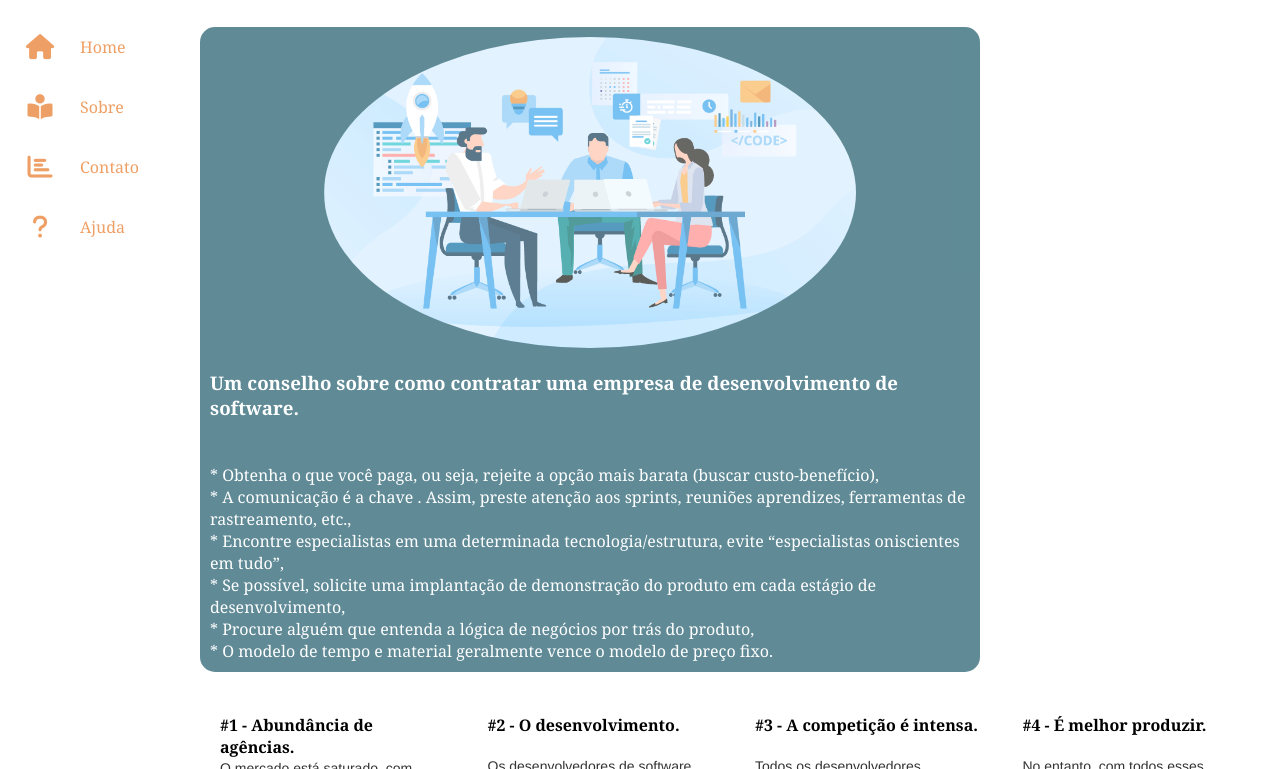
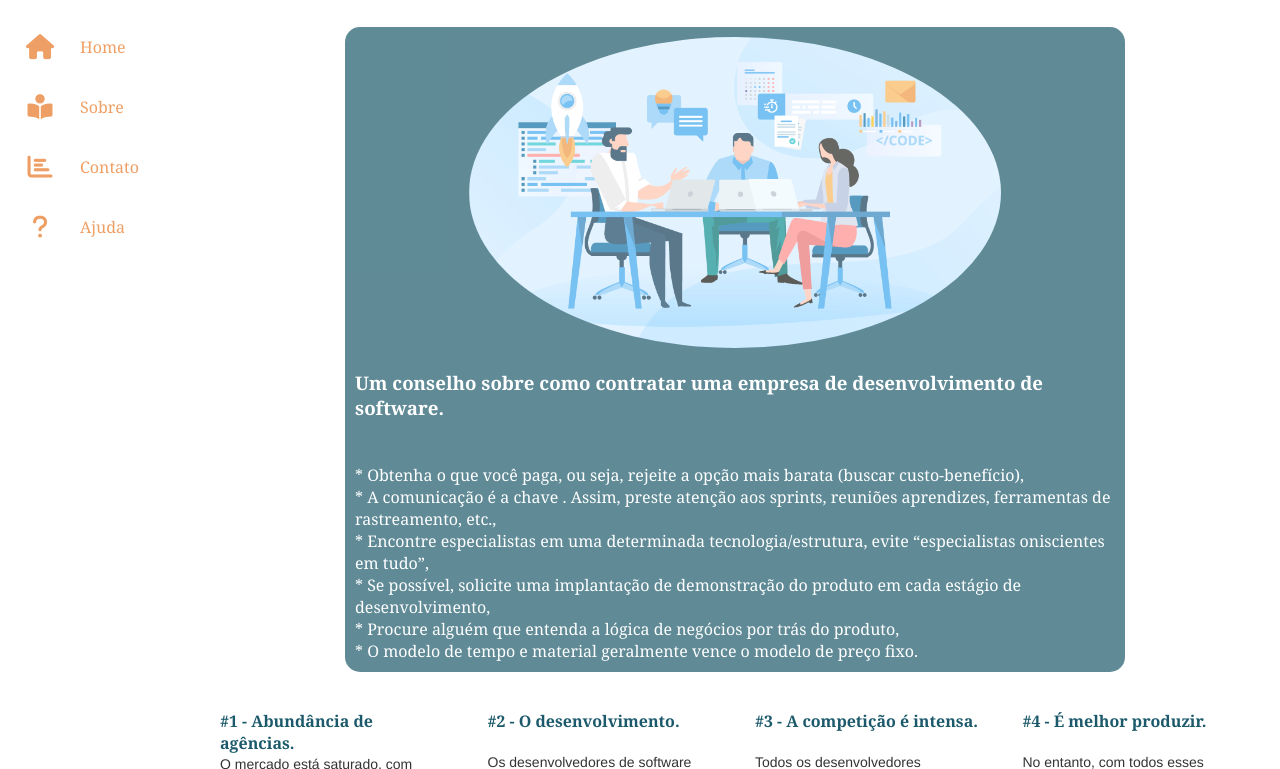
Before and after one commit to retoso/RSoftwareBR.github.io, a plain HTML site: page index.html in a window 1280 px wide. Shown: the part 43-812 px from the top of the page. Drawn offline with Linux system fonts and the light colour scheme.

Commit message:
ajustes no ccs do index

```diff
--- a/css/index.css
+++ b/css/index.css
@@ -98,12 +98,21 @@ h2 {
     min-height: calc(100% - 60px);
     background: white;
     padding: 10px;
+    font-family: "Helvetica Neue", Helvetica, Arial, sans-serif;
+    display: flex;
+    justify-content: center;
+    align-items: center;
+    flex-direction: column;
 }
-.containerBox{
+
+.containerBox {
     display: flex;
     flex-wrap: wrap;
+    color: #1C5A6B;
+    ;
 }
-.box{
+
+.box {
     min-width: 200px;
     width: 25%;
     padding: 20px;
@@ -111,7 +120,7 @@ h2 {
 
 .contratar {
     max-width: 780px;
-    min-height: 50px;
+    min-height: 40px;
     border-radius: none;
     background-color: #1C5A6B;
     opacity: 0.7;
@@ -124,6 +133,7 @@ h2 {
 .contratar .img {
     display: flex;
     justify-content: center;
+
 
 }
 
@@ -159,22 +169,25 @@ h4:hover {
 #maisTres {
     display: none;
 }
-#maisQuatro{
+
+#maisQuatro {
     display: none;
 }
-#maisCinco{
+
+#maisCinco {
     display: none;
 }
-#maisSeis{
+
+#maisSeis {
     display: none;
 }
 
 
-button{
+button {
     background-color: #fff;
     border: none;
     padding: 2px;
-    font-family: "Helvetica Neue",Helvetica,Arial,sans-serif;
+    font-family: "Helvetica Neue", Helvetica, Arial, sans-serif;
     font-size: 14px;
 }
 
@@ -190,9 +203,9 @@ button:hover {
     color: #E87724;
 }
 
-.box p{
+.box p {
     padding-top: 20px;
-    font-family: "Helvetica Neue",Helvetica,Arial,sans-serif;
+    font-family: "Helvetica Neue", Helvetica, Arial, sans-serif;
     font-size: 14px;
     line-height: 1.42857143;
     color: #333;
```
